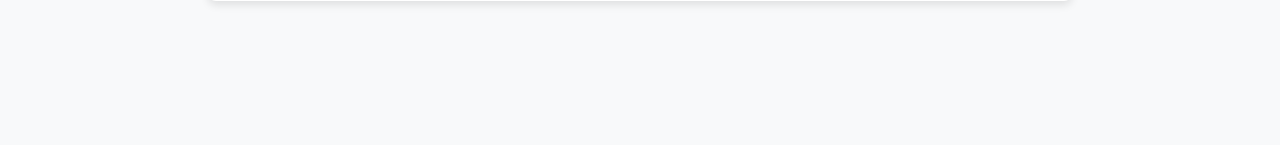
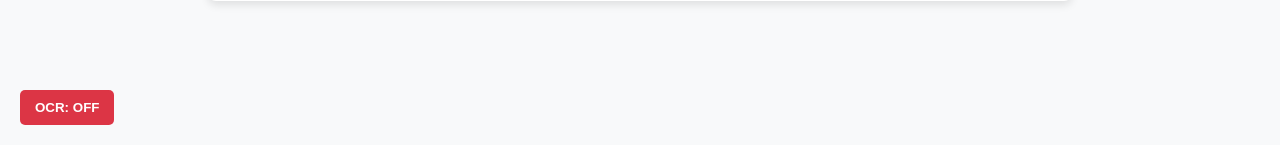
Before and after one commit to DireSpidar/Limbus-Company-Resource-Calculator, a Flask app: page / in a window 1280 px wide. Shown: the part 655-800 px from the top of the page. Run offline with Flask 3, Linux system fonts and the light colour scheme.

Commit message:
Implement EasyOCR migration and persistent toggle logic

```diff
--- a/src/app/main.py
+++ b/src/app/main.py
@@ -83,6 +83,18 @@ def create_app(tracker):
         """API endpoint to get the current progress data."""
         return jsonify(tracker.progress)
 
+    @app.route('/api/ocr_status')
+    def get_ocr_status():
+        """API endpoint to get the current OCR monitoring state."""
+        return jsonify({"enabled": tracker.ocr_enabled})
+
+    @app.route('/api/toggle_ocr', methods=['POST'])
+    def toggle_ocr():
+        """API endpoint to toggle the OCR monitoring state."""
+        tracker.ocr_enabled = not tracker.ocr_enabled
+        print(f"OCR Monitoring {'enabled' if tracker.ocr_enabled else 'disabled'}.")
+        return jsonify({"enabled": tracker.ocr_enabled})
+
     @app.route('/visualizer')
     def visualizer():
         """Renders the progress visualizer page."""
--- a/src/app/templates/home.html
+++ b/src/app/templates/home.html
@@ -26,9 +26,25 @@
         .toggle-switch input[type="radio"] { display: none; }
         .toggle-switch label { flex: 1; text-align: center; padding: .5rem; cursor: pointer; background-color: #f8f9fa; transition: background-color 0.2s; }
         .toggle-switch input[type="radio"]:checked + label { background-color: #007bff; color: white; }
+        .ocr-toggle-button {
+            position: fixed;
+            bottom: 20px;
+            left: 20px;
+            z-index: 1000;
+            padding: 10px 15px;
+            border-radius: 5px;
+            cursor: pointer;
+            border: none;
+            color: white;
+            font-weight: bold;
+            transition: background-color 0.3s;
+        }
+        .ocr-enabled { background-color: #28a745; }
+        .ocr-disabled { background-color: #dc3545; }
     </style>
 </head>
 <body>
+    <button id="ocrToggleButton" class="ocr-toggle-button ocr-disabled">OCR: OFF</button>
     <div class="banner">
         <form action="{{ url_for('update_items_from_github') }}" method="post">
             <input type="submit" value="Update Items from GitHub">
@@ -203,6 +219,33 @@
             } else {
                 setLevelRadio(0);
             }
+
+            const ocrToggleButton = document.getElementById('ocrToggleButton');
+
+            function updateOCRButton(enabled) {
+                if (enabled) {
+                    ocrToggleButton.innerText = 'OCR: ON';
+                    ocrToggleButton.classList.remove('ocr-disabled');
+                    ocrToggleButton.classList.add('ocr-enabled');
+                } else {
+                    ocrToggleButton.innerText = 'OCR: OFF';
+                    ocrToggleButton.classList.remove('ocr-enabled');
+                    ocrToggleButton.classList.add('ocr-disabled');
+                }
+            }
+
+            // Fetch initial status
+            fetch('/api/ocr_status')
+                .then(response => response.json())
+                .then(data => updateOCRButton(data.enabled))
+                .catch(error => console.error('Error fetching OCR status:', error));
+
+            ocrToggleButton.addEventListener('click', () => {
+                fetch('/api/toggle_ocr', { method: 'POST' })
+                    .then(response => response.json())
+                    .then(data => updateOCRButton(data.enabled))
+                    .catch(error => console.error('Error toggling OCR:', error));
+            });
         });
     </script>
 </body>
--- a/src/tracking/progress.py
+++ b/src/tracking/progress.py
@@ -12,6 +12,7 @@ class ProgressTracker:
         self.items_data = self._load_items_data() # Load items data for identities
         self._initialize_progress_if_needed()
         self.progress = self.load_progress() # Load the actual progress after initialization
+        self.ocr_enabled = False # New attribute for tracking OCR monitoring state
 
     def _load_sinners(self):
         """Loads sinner data from a file."""
```
Also changed, not shown: src/app/templates/visualizer.html (+44 -0 lines), src/main.py (+21 -0 lines), src/vision/recognizer.py (+14 -4 lines), 1 other file.
